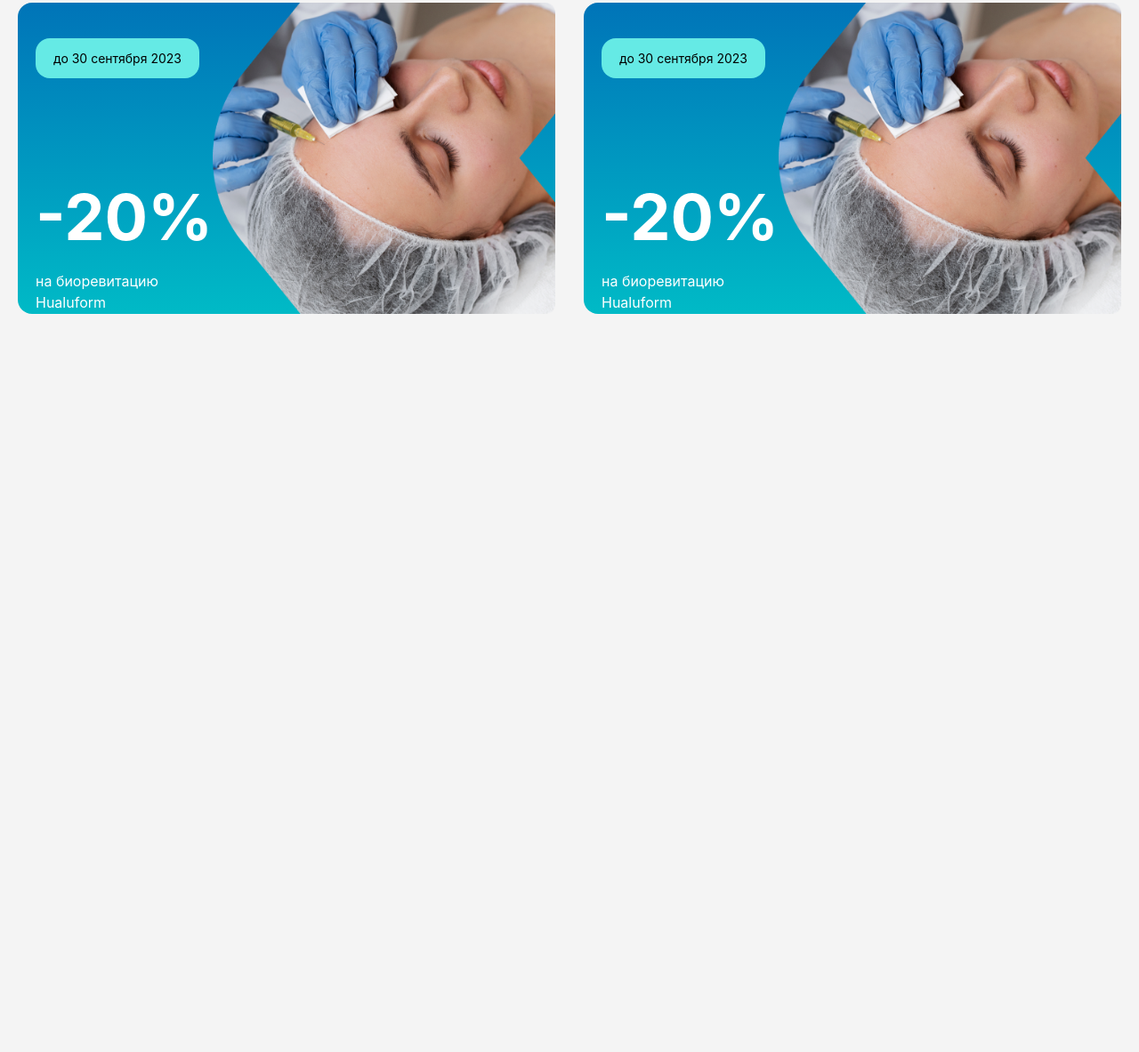
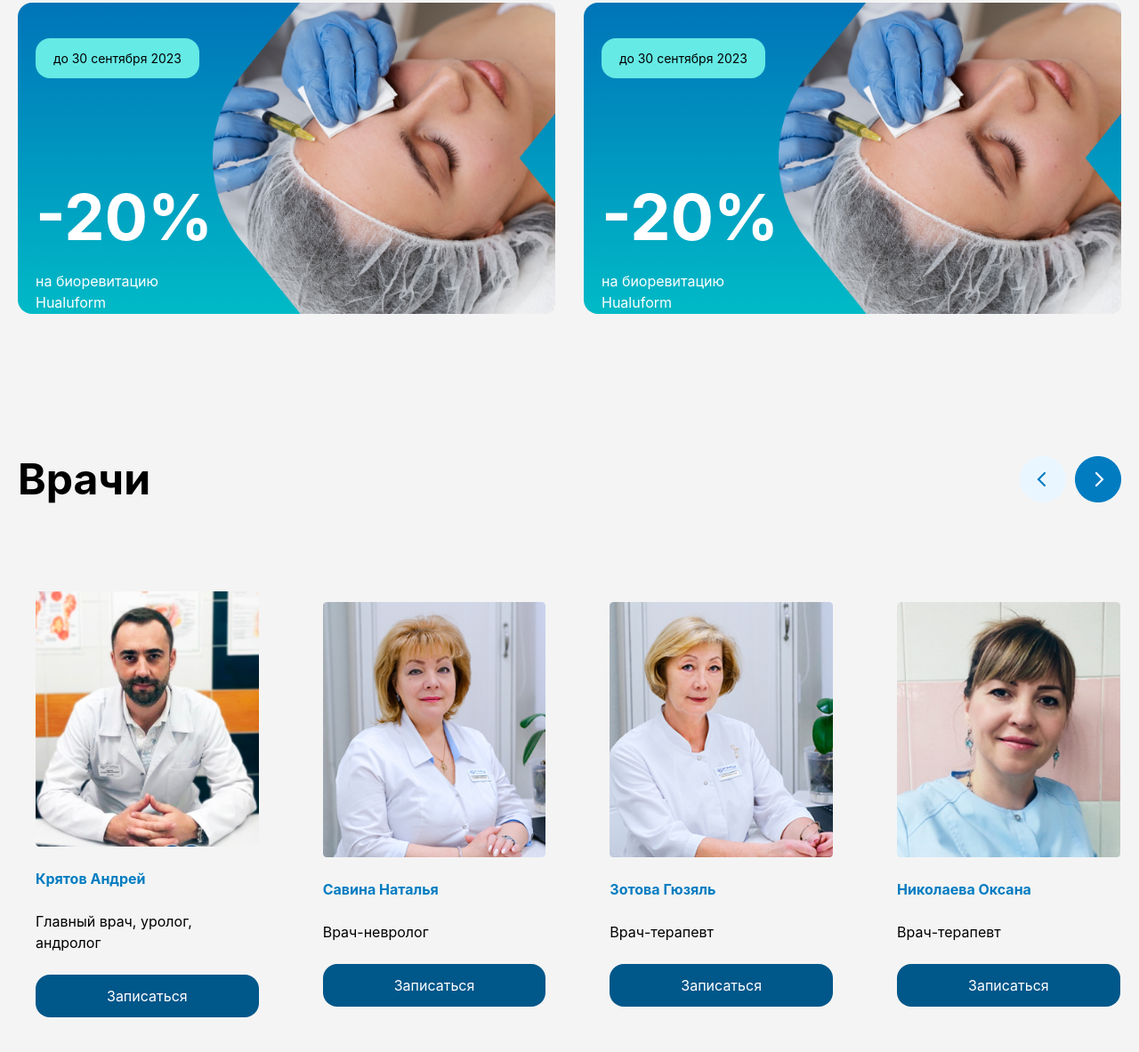
Before and after one commit to ismatovbenya2-droid/exam4, a website: page src/mukammalex.html in a window 1280 px wide. Shown: the part 4171-5354 px from the top of the page at 89% size. Before the commit the page ends 4544 px from the top, so only its background shows below. Drawn offline with nearby package versions, Linux system fonts and the light colour scheme; files that its build step writes are made by us from their sources.

Commit message:
Finished section Vrachi,desktop and mobiled

```diff
--- a/src/mukammalex.html
+++ b/src/mukammalex.html
@@ -540,13 +540,66 @@
   </div>
 
 </div>
+  </div>
+</section>
+
+
+
+<section class="max-w-7xl  m-auto p-5 mt-20">
+
+  <div class="flex lg:flex-row lg:items-center lg:justify-between mt-10 flex-col items-start gap-5">
+    <h1 class="lg:text-5xl text-3xl font-bold">Врачи <span class="lg:hidden"> медицинского центра</span></h1>
+
+    <img src="./img_mukammal/Slider Buttons.png" alt="">
+  </div>
+
+<div class="mt-20 flex items-center gap-8 overflow-x-scroll">
+
+  <div class=" rounded-2xl  p-5">
+    <img src="./img_mukammal/photo.png" alt="">
+    <br>
+    <h2 class="font-bold text-[#017CC1]">Крятов Андрей</h2>
+    <br>
+    <p>Главный врач, уролог, андролог</p>
+    <br>
+    <button class="text-white bg-[#00578A] px-20 py-3 rounded-2xl">Записаться</button>
+  </div>
+  <div class=" rounded-2xl  p-5">
+     <img src="./img_mukammal/photo-2.png" alt="">
+    <br>
+    <h2 class="font-bold text-[#017CC1]">Савина Наталья</h2>
+    <br>
+    <p>Врач-невролог</p>
+    <br>
+    <button class="text-white bg-[#00578A] px-20 py-3 rounded-2xl">Записаться</button>
+  </div>
+  <div class=" rounded-2xl  p-5">
+     <img src="./img_mukammal/photo-3.png" alt="">
+    <br>
+    <h2 class="font-bold text-[#017CC1]">Зотова Гюзяль</h2>
+    <br>
+    <p>Врач-терапевт</p>
+    <br>
+    <button class="text-white bg-[#00578A] px-20 py-3 rounded-2xl">Записаться</button>
+  </div>
+  <div class=" rounded-2xl  p-5">
+     <img src="./img_mukammal/photo-4.png" alt="">
+    <br>
+    <h2 class="font-bold text-[#017CC1]">Николаeва Оксана</h2>
+    <br>
+    <p>Врач-терапевт</p>
+    <br>
+    <button class="text-white bg-[#00578A] px-20 py-3 rounded-2xl">Записаться</button>
+  </div>
+
+</div>
+
+</section>
 
 
 
 
 
 
-  </div>
-</section>
 </body>
 </html>
```
Also changed, not shown: src/img_mukammal/photo-2.png (added), src/img_mukammal/photo-3.png (added), src/img_mukammal/photo-4.png (added), src/img_mukammal/photo.png (added).
